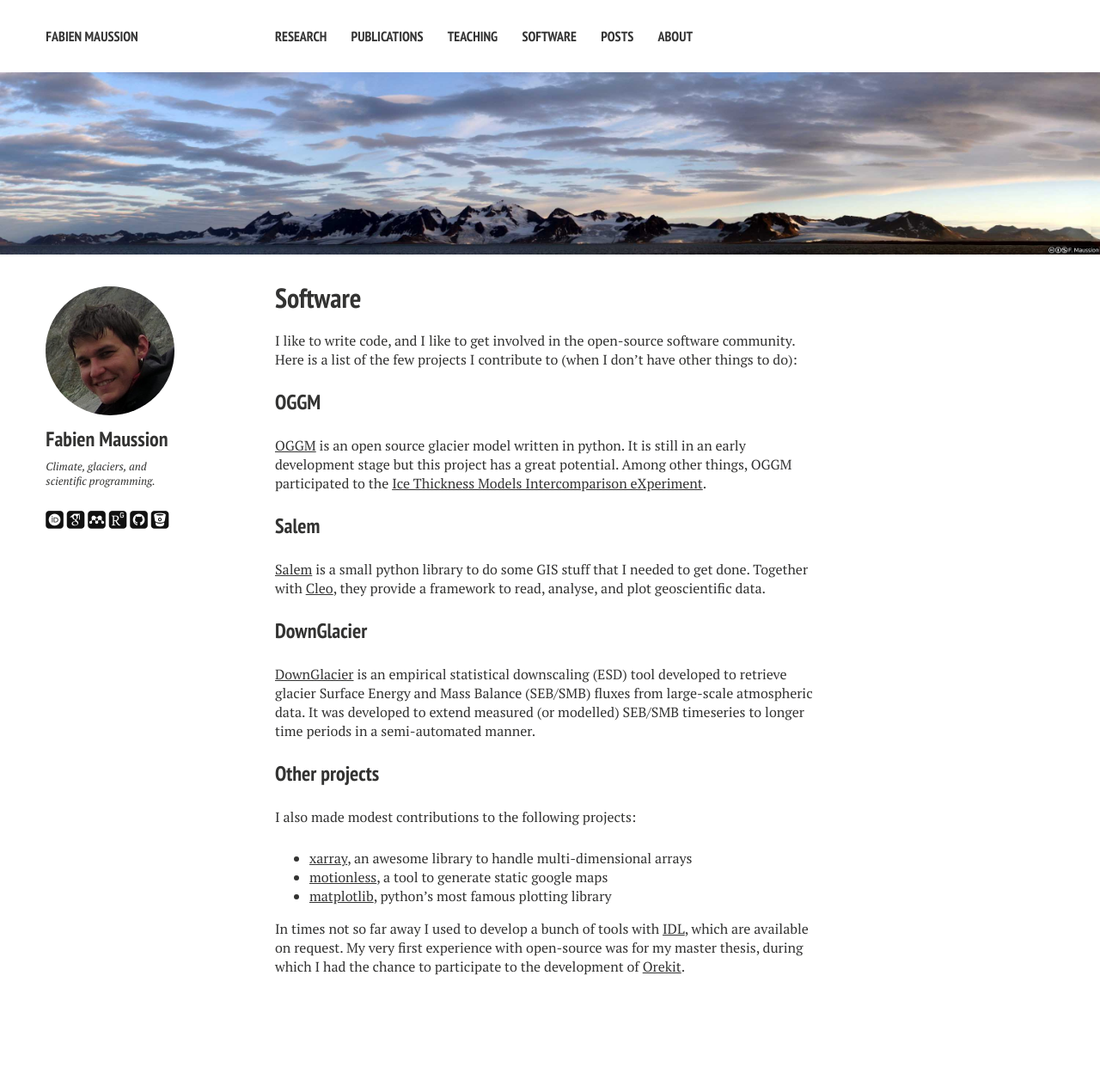
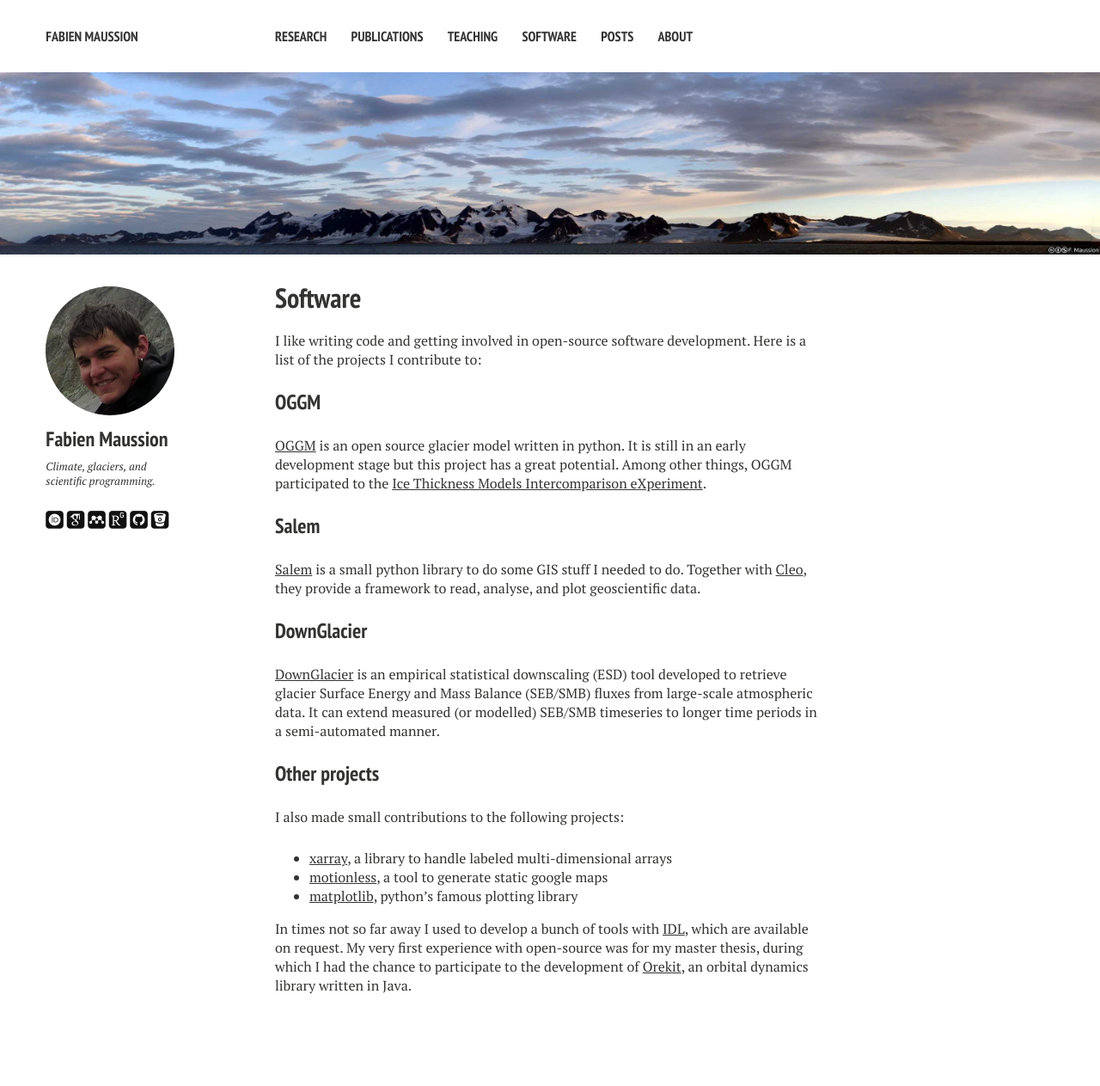
Before and after one commit to fmaussion/fmaussion.github.io, a Jekyll site: the page built from software/index.md, in a window 1280 px wide. Shown: the whole page at 86% size. Built offline with Jekyll 4.4.1, drawn with Linux system fonts in a browser that asks for light colours; nearby versions of some CDN libraries; some web fonts are replaced; library files that are not in the unit come from our copies; before the commit the page ends 1241 px from its top, so only the background shows below that.

Commit message:
update soft

```diff
--- a/software/index.md
+++ b/software/index.md
@@ -5,9 +5,8 @@ image:
 title: "Software"
 ---
 
-I like to write code, and I like to get involved in the open-source software
-community. Here is a list of the few projects I contribute to
-(when I don't have other things to do):
+I like writing code and getting involved in open-source software development.
+Here is a list of the projects I contribute to:
 
 ### OGGM
 
@@ -19,7 +18,7 @@ great potential. Among other things, OGGM participated to the
 ### Salem
 
 [Salem](https://github.com/fmaussion/salem) is a small python library to do some
-GIS stuff that I needed to get done. Together with [Cleo](https://github.com/fmaussion/cleo),
+GIS stuff I needed to do. Together with [Cleo](https://github.com/fmaussion/cleo),
 they provide a framework to read, analyse, and plot geoscientific data.
 
 
@@ -28,19 +27,19 @@ they provide a framework to read, analyse, and plot geoscientific data.
 [DownGlacier](https://bitbucket.org/fmaussion/downglacier) is an empirical
 statistical downscaling (ESD) tool developed to retrieve glacier Surface
 Energy and Mass Balance (SEB/SMB) fluxes from large-scale atmospheric data.
-It was developed to extend measured (or modelled) SEB/SMB timeseries
+It can extend measured (or modelled) SEB/SMB timeseries
 to longer time periods in a semi-automated manner.
 
 ### Other projects
 
-I also made modest contributions to the following projects:
+I also made small contributions to the following projects:
 
-- [xarray](https://github.com/pydata/xarray), an awesome library to handle multi-dimensional arrays
+- [xarray](https://github.com/pydata/xarray), a library to handle labeled multi-dimensional arrays
 - [motionless](https://github.com/ryancox/motionless), a tool to generate static google maps
-- [matplotlib](https://github.com/matplotlib/matplotlib), python's most famous plotting library
+- [matplotlib](https://github.com/matplotlib/matplotlib), python's famous plotting library
 
 In times not so far away I used to develop a bunch of tools with
 [IDL](https://en.wikipedia.org/wiki/IDL_%28programming_language%29), which are
 available on request. My very first experience with open-source was for
 my master thesis, during which I had the chance to participate to the development
-of [Orekit](https://www.orekit.org/).
+of [Orekit](https://www.orekit.org/), an orbital dynamics library written in Java.
```
